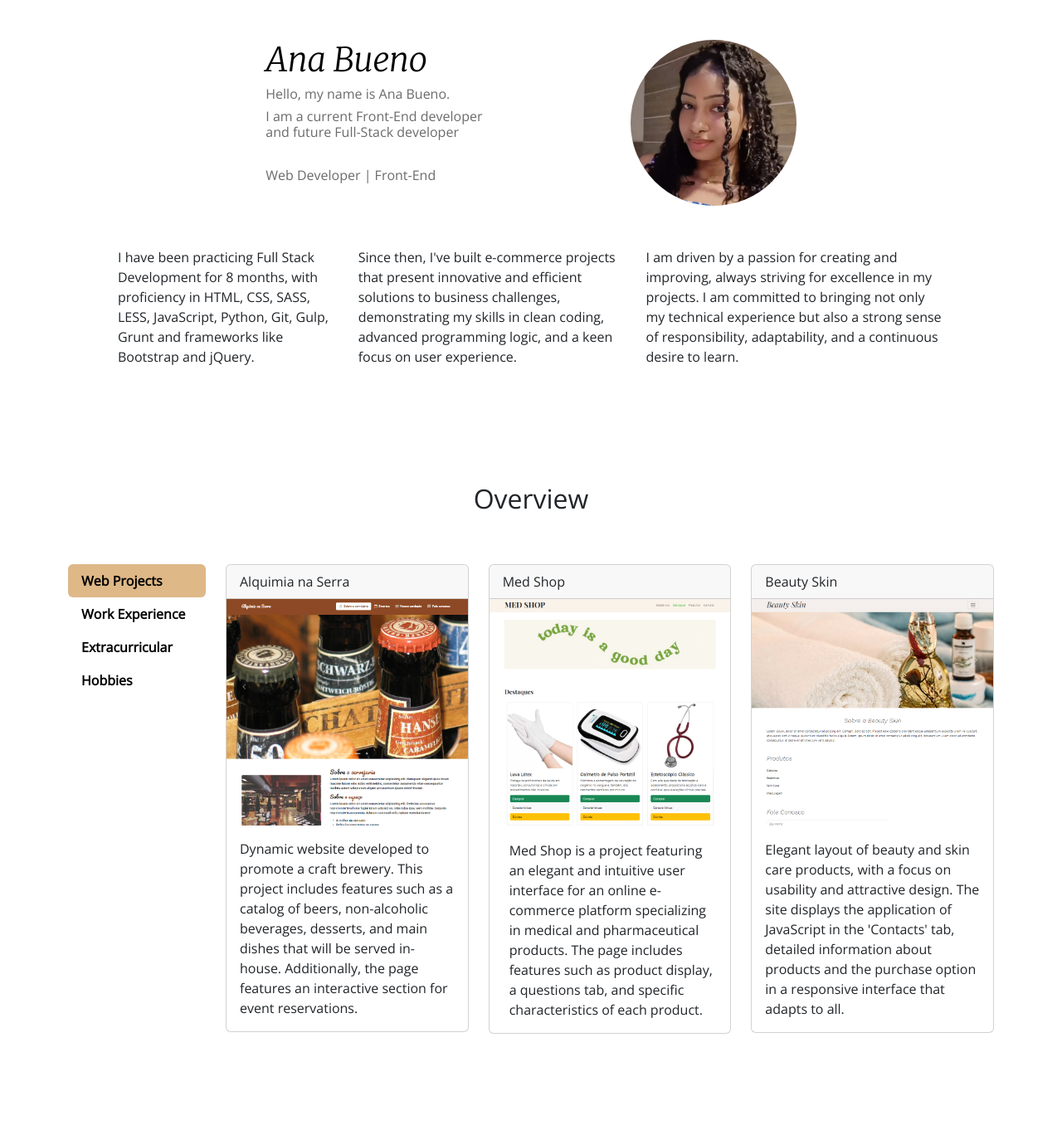
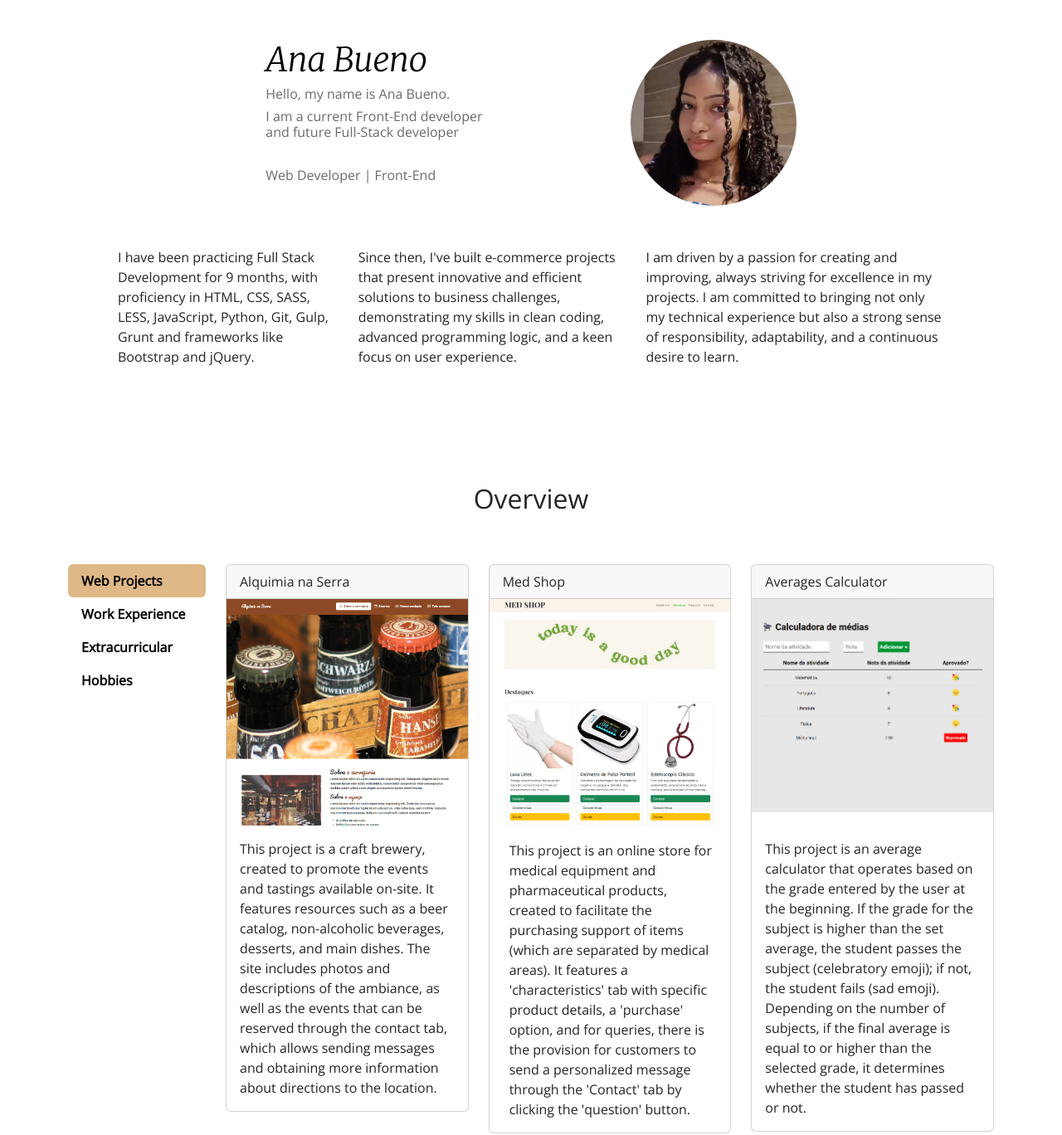
Before and after one commit to lyannabueno/personal_portfolio, a website: page index.html in a window 1280 px wide. Shown: the part 74-1442 px from the top of the page at 83% size. Drawn offline with nearby package versions, Linux system fonts and the light colour scheme; files whose address does not match are found by name.

Commit message:
describing my projects with new words

```diff
--- a/index.html
+++ b/index.html
@@ -61,7 +61,7 @@
 
         <section id="about">
             <div class="container">
-                <p>I have been practicing Full Stack Development for 8 months, with proficiency in HTML, CSS, SASS, LESS, JavaScript, Python, Git, Gulp, Grunt and frameworks like Bootstrap and jQuery.</p>
+                <p>I have been practicing Full Stack Development for 9 months, with proficiency in HTML, CSS, SASS, LESS, JavaScript, Python, Git, Gulp, Grunt and frameworks like Bootstrap and jQuery.</p>
                 <p id="mtb-4" class="ms-md-4 me-md-4">Since then, I've built e-commerce projects that present innovative and efficient solutions to business challenges, demonstrating my skills in clean coding, advanced programming logic, and a keen focus on user experience.</p>
                 <p>I am driven by a passion for creating and improving, always striving for excellence in my projects. I am committed to bringing not only my technical experience but also a strong sense of responsibility, adaptability, and a continuous desire to learn.</p>
                 </div>
@@ -92,7 +92,7 @@
                                                 <img class="w-100 h-100" src="source/images/restaurant-project.png" alt="Foto do projeto Alqumia na Serra (Restaurante)">
                                             </a>
                                             <div class="card-body">
-                                                <p class="card-text">Dynamic website developed to promote a craft brewery. This project includes features such as a catalog of beers, non-alcoholic beverages, desserts, and main dishes that will be served in-house. Additionally, the page features an interactive section for event reservations.</p>
+                                                <p class="card-text">This project is a craft brewery, created to promote the events and tastings available on-site. It features resources such as a beer catalog, non-alcoholic beverages, desserts, and main dishes. The site includes photos and descriptions of the ambiance, as well as the events that can be reserved through the contact tab, which allows sending messages and obtaining more information about directions to the location.</p>
                                             </div>
                                         </article>
                                     </div>
@@ -104,19 +104,19 @@
                                                 <img class="w-100 h-100" src="source/images/med-project.png" alt="Foto do projeto Med Shop (E-commerce)">
                                             </a>
                                             <div class="card-body">
-                                                <p class="card-text ms-md-2">Med Shop is a project featuring an elegant and intuitive user interface for an online e-commerce platform specializing in medical and pharmaceutical products. The page includes features such as product display, a questions tab, and specific characteristics of each product.</p>
+                                                <p class="card-text ms-md-2">This project is an online store for medical equipment and pharmaceutical products, created to facilitate the purchasing support of items (which are separated by medical areas). It features a 'characteristics' tab with specific product details, a 'purchase' option, and for queries, there is the provision for customers to send a personalized message through the 'Contact' tab by clicking the 'question' button.</p>
                                             </div>
                                         </article>
                                     </div>
 
                                     <div class="col-lg-4 col-md-4">
                                         <article class="card">
-                                            <div class="card-header">Beauty Skin</div>
-                                            <a href="https://beauty-skin-eta.vercel.app/">
-                                                <img class="w-100 h-100" src="source/images/skin-project.png" alt="Foto do projeto Beauty-Skin (E-commerce)">
+                                            <div class="card-header">Averages Calculator</div>
+                                            <a href="https://lya-projeto-calculadora-medias.vercel.app/">
+                                                <img class="w-100 h-100 pb-3" src="source/images/calculator-project.png" alt="Foto do projeto Beauty-Skin (E-commerce)">
                                             </a>
                                             <div class="card-body">
-                                                <p class="card-text">Elegant layout of beauty and skin care products, with a focus on usability and attractive design. The site displays the application of JavaScript in the 'Contacts' tab, detailed information about products and the purchase option in a responsive interface that adapts to all.</p>
+                                                <p class="card-text">This project is an average calculator that operates based on the grade entered by the user at the beginning. If the grade for the subject is higher than the set average, the student passes the subject (celebratory emoji); if not, the student fails (sad emoji). Depending on the number of subjects, if the final average is equal to or higher than the selected grade, it determines whether the student has passed or not.</p>
                                             </div>
                                         </article>
                                     </div>
```
